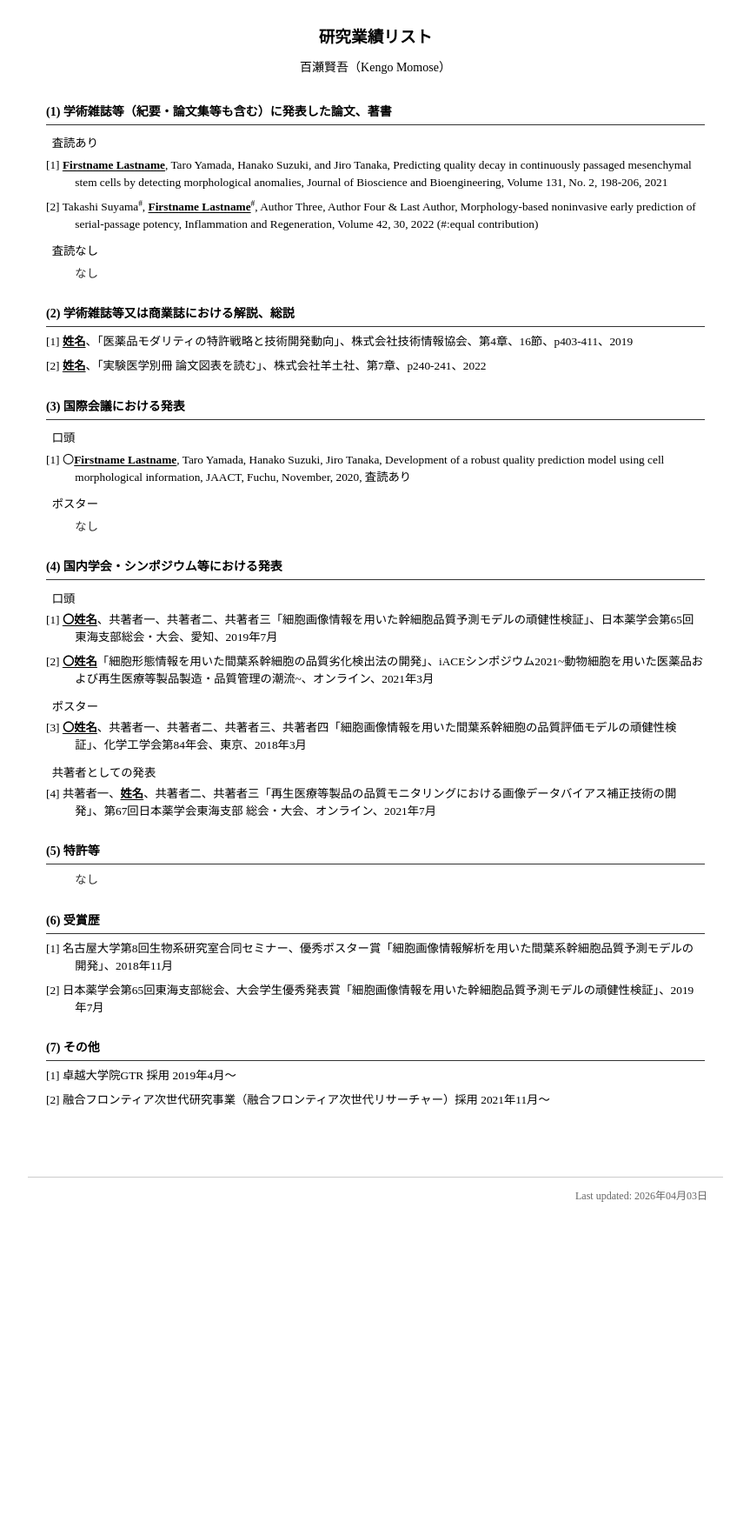
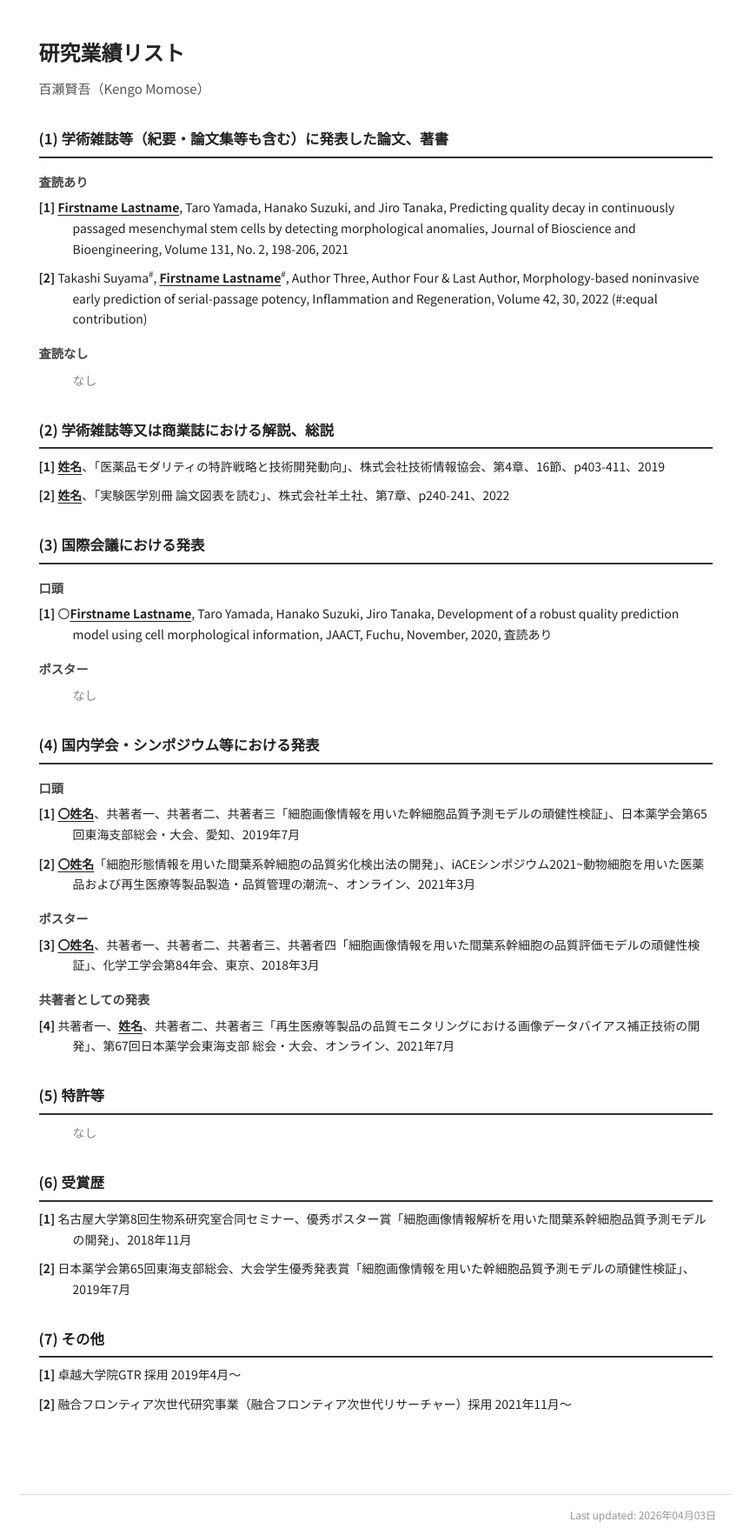
Before and after one commit to kengomomose/achievement-list, a Jekyll site: the page built from index.html, in a window 1280 px wide. Shown: the whole page at 87% size, without its empty margins (208-1071 px from the left). Built offline with Jekyll 4.4.1, drawn with Linux system fonts in a browser that asks for light colours; before the commit the page ends 1397 px from its top, so only the background shows below that.

Commit message:
Update CSS styles for improved layout and readability

```diff
--- a/assets/css/style.css
+++ b/assets/css/style.css
@@ -1,8 +1,3 @@
-/* ============================================
-   研究業績リスト スタイルシート
-   ============================================ */
-
-/* --- ベースリセット・フォント --- */
 * {
   margin: 0;
   padding: 0;
@@ -10,114 +5,96 @@
 }
 
 body {
-  font-family: "ＭＳ 明朝", "MS Mincho", "Yu Mincho", "游明朝", serif;
-  font-size: 10.5pt;
-  line-height: 1.6;
-  color: #000;
+  font-family: "Noto Sans JP", "Hiragino Kaku Gothic ProN", "Meiryo", sans-serif;
+  font-size: 15px;
+  line-height: 1.8;
+  color: #222;
   background: #fff;
 }
 
 .container {
-  max-width: 800px;
+  max-width: 820px;
   margin: 0 auto;
-  padding: 2em 1.5em;
+  padding: 2.5em 1.5em;
 }
 
-/* --- ページタイトル --- */
 .page-title {
-  text-align: center;
-  font-size: 14pt;
-  font-weight: bold;
-  margin-bottom: 0.5em;
+  font-size: 1.6em;
+  font-weight: 700;
+  margin-bottom: 0.3em;
 }
 
 .applicant-info {
-  text-align: center;
-  font-size: 10.5pt;
+  font-size: 1em;
+  color: #555;
   margin-bottom: 2em;
 }
 
-/* --- セクション --- */
 .achievement-section {
-  margin-bottom: 1.8em;
+  margin-bottom: 2em;
 }
 
 .achievement-section h2 {
-  font-size: 10.5pt;
-  font-weight: bold;
+  font-size: 1.1em;
+  font-weight: 700;
   margin-bottom: 0.5em;
-  border-bottom: 1px solid #333;
-  padding-bottom: 0.2em;
+  padding-bottom: 0.3em;
+  border-bottom: 2px solid #333;
 }
 
 .achievement-section h3 {
-  font-size: 10pt;
-  font-weight: normal;
-  margin-top: 0.8em;
-  margin-bottom: 0.3em;
-  padding-left: 0.5em;
+  font-size: 0.95em;
+  font-weight: 700;
+  margin-top: 1em;
+  margin-bottom: 0.4em;
+  color: #444;
 }
 
-/* --- エントリ --- */
 .entry {
-  margin-bottom: 0.6em;
-  padding-left: 2.5em;
-  text-indent: -2.5em;
-  font-size: 10pt;
-  line-height: 1.5;
+  margin-bottom: 0.7em;
+  padding-left: 2.8em;
+  text-indent: -2.8em;
+  font-size: 0.93em;
+  line-height: 1.7;
 }
 
 .entry-number {
-  font-size: 10pt;
+  font-weight: 700;
 }
 
-/* --- 申請者名: 太字＋下線 --- */
 .applicant {
-  font-weight: bold;
+  font-weight: 700;
 }
 .applicant u {
   text-decoration: underline;
-  text-underline-offset: 2px;
+  text-underline-offset: 3px;
 }
 
-/* --- 上付き文字 (#マーク) --- */
 sup {
   font-size: 0.7em;
   vertical-align: super;
   line-height: 0;
 }
 
-/* --- 「なし」表示 --- */
 .none {
-  padding-left: 2.5em;
-  font-size: 10pt;
-  color: #333;
+  padding-left: 2.8em;
+  font-size: 0.93em;
+  color: #888;
 }
 
-/* --- フッター --- */
 .site-footer {
-  max-width: 800px;
+  max-width: 820px;
   margin: 2em auto 0;
   padding: 1em 1.5em;
-  border-top: 1px solid #ccc;
+  border-top: 1px solid #ddd;
   text-align: right;
-  font-size: 9pt;
-  color: #666;
+  font-size: 0.8em;
+  color: #999;
 }
 
-/* --- 印刷用スタイル --- */
 @media print {
-  body {
-    font-size: 10pt;
-  }
-  .container {
-    max-width: none;
-    padding: 0;
-  }
-  .site-footer {
-    display: none;
-  }
-  .entry {
-    page-break-inside: avoid;
-  }
+  body { font-size: 10pt; }
+  .container { max-width: none; padding: 0; }
+  .site-footer { display: none; }
+  .entry { page-break-inside: avoid; }
 }
```
